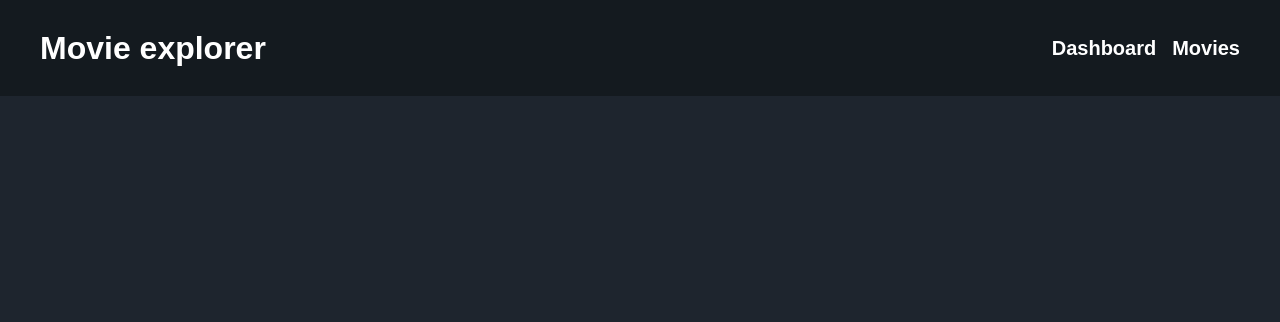
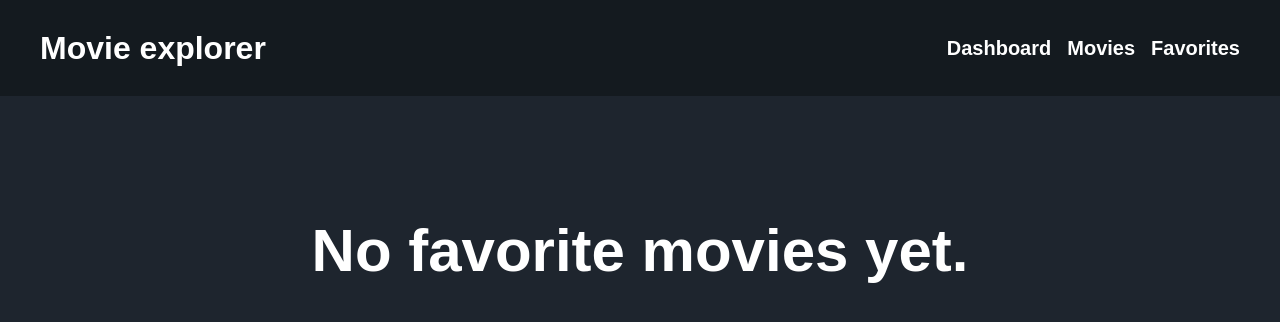
Before and after one commit to miabarada/-Internship-15-Movie-Explorer, a React (Vite) app: page /favorites in a window 1280 px wide. Shown: the top 322 px of the page. Built offline with nearby package versions, Linux system fonts and the light colour scheme.

Commit message:
create favorites page

```diff
--- a/src/App.tsx
+++ b/src/App.tsx
@@ -3,6 +3,7 @@ import { Layout } from './components/layout/layout'
 import { Dashboard } from './pages/dashboard/dashboard'
 import { Movies } from './pages/Movies/Movies'
 import { MovieDetails } from './pages/MovieDetails/MovieDetails'
+import { Favorites } from './pages/Favorites/Favorites'
 
 function App() {
   return (
@@ -11,6 +12,7 @@ function App() {
         <Route path="/" element={<Dashboard />} />
         <Route path="/movies" element={<Movies />} />
         <Route path="/movies/:id" element={<MovieDetails />} />
+        <Route path="/favorites" element={<Favorites />} />
       </Routes>
     </Layout>
   )
--- a/src/components/Layout/Layout.tsx
+++ b/src/components/Layout/Layout.tsx
@@ -13,6 +13,7 @@ export function Layout({children}: LayoutProps) {
             <nav className={styles.nav}>
                <NavLink to="/" className={styles.navlink}>Dashboard</NavLink>
                <NavLink to="/movies" className={styles.navlink}>Movies</NavLink>
+               <NavLink to="/favorites" className={styles.navlink}>Favorites</NavLink>
             </nav>
          </header>
          <main className={styles.main}>{children}</main>
--- /dev/null
+++ b/src/pages/Favorites/Favorites.module.scss
@@ -0,0 +1,31 @@
+.favorites {
+   background-color: #1E252E;
+   display: flex;
+   flex-direction: column;
+   gap: 16px;
+   padding: 40px;
+}
+
+.title {
+   font-size: 60px;
+   font-weight: 900;
+}
+
+.movieList {
+   display: flex;
+   flex-direction: column;
+   gap: 16px;
+}
+
+.empty {
+   width: 100%;
+   padding: 120px 040px;
+   display: flex;
+   flex-direction: column;
+   gap: 24px;
+   align-items: center;
+   justify-content: center;
+   font-size: 60px;
+   font-weight: 700;
+   text-align: center;
+}
--- /dev/null
+++ b/src/pages/Favorites/Favorites.tsx
@@ -0,0 +1,46 @@
+import { useNavigate } from 'react-router-dom'
+import { useLocalStorage } from '../../hooks/useLocalStorage'
+import styles from './Favorites.module.scss'
+import { movies } from '../../data/movies'
+import { MovieCard } from '../../components/MovieCard/MovieCard'
+
+export function Favorites() {
+   const [favorites, setFavorites] = useLocalStorage<number[]>("favorites", [])
+   const navigate = useNavigate()
+
+   const favoriteMovies = movies.filter(m => favorites.includes(m.id));
+
+   const handleToggleFavorite = (id: number) => {
+        setFavorites(prev => prev.filter(favId => favId !== id));
+    };
+
+    if(favoriteMovies.length === 0) {
+      return <p className={styles.empty}>No favorite movies yet.</p>
+    }
+
+    return (
+      <section className={styles.favorites}>
+            <h2 className={styles.title}>Your Favorites</h2>
+            <div className={styles.movieList}>
+                {favoriteMovies.map(movie => (
+                    <div
+                        key={movie.id}
+                        onClick={() => navigate(`/movies/${movie.id}`)}
+                        style={{ cursor: "pointer" }}
+                    >
+                        <MovieCard
+                            id={movie.id}
+                            title={movie.title}
+                            genre={movie.genre}
+                            year={movie.year}
+                            description={movie.description}
+                            rating={movie.rating}
+                            isFavorite={true}
+                            onToggleFavorite={handleToggleFavorite}
+                        />
+                    </div>
+                ))}
+            </div>
+        </section>
+    )
+}
--- a/src/pages/MovieDetails/MovieDetails.tsx
+++ b/src/pages/MovieDetails/MovieDetails.tsx
@@ -3,6 +3,7 @@ import { movies } from "../../data/movies";
 import { useEffect, useState } from "react";
 import { NotFound } from "../NotFound/NotFound";
 import styles from './MovieDetails.module.scss'
+import { useLocalStorage } from "../../hooks/useLocalStorage";
 
 export function MovieDetails() {
    const {id} = useParams()
@@ -11,10 +12,11 @@ export function MovieDetails() {
    const movieId = Number(id)
    const movie = movies.find((m) => m.id === movieId)
 
-   const [isFavorite, setIsFavorite] = useState(false)
+   const [favorites, setFavorites] = useLocalStorage<number[]>("favorites", [])
+   const isFavorite = favorites.includes(movieId)
 
    const handleToggleFavorite = () => {
-      setIsFavorite((prev) => !prev)
+      setFavorites(prev => prev.includes(movieId) ? prev.filter(id => id !== movieId) : [...prev, movieId])
    }
 
    useEffect(() => {
--- a/src/pages/Movies/Movies.tsx
+++ b/src/pages/Movies/Movies.tsx
@@ -5,11 +5,12 @@ import { MovieCard } from "../../components/MovieCard/MovieCard";
 import { Loading } from "../Loading/Loading";
 import { Error } from "../Error/Error";
 import styles from './Movies.module.scss'
+import { useLocalStorage } from "../../hooks/useLocalStorage";
 
 export function Movies () {
    const [search, setSearch] = useState("")
    const [sortBy, setSortBy] = useState<"id" | "year" | "rating">("id")
-   const [favorites, setFavorites] = useState<number[]>([])
+   const [favorites, setFavorites] = useLocalStorage<number[]>("favorites", [])
    const searchRef = useRef<HTMLInputElement | null>(null)
    const navigate = useNavigate()
 
@@ -48,7 +49,7 @@ export function Movies () {
    const handleToggleFavorite = useCallback((id: number) => {
       setFavorites((prev) =>
       prev.includes(id) ? prev.filter((favId) => favId !== id) : [...prev, id])
-   }, [])
+   }, [setFavorites])
 
    if(loading) return <Loading />
 
```
